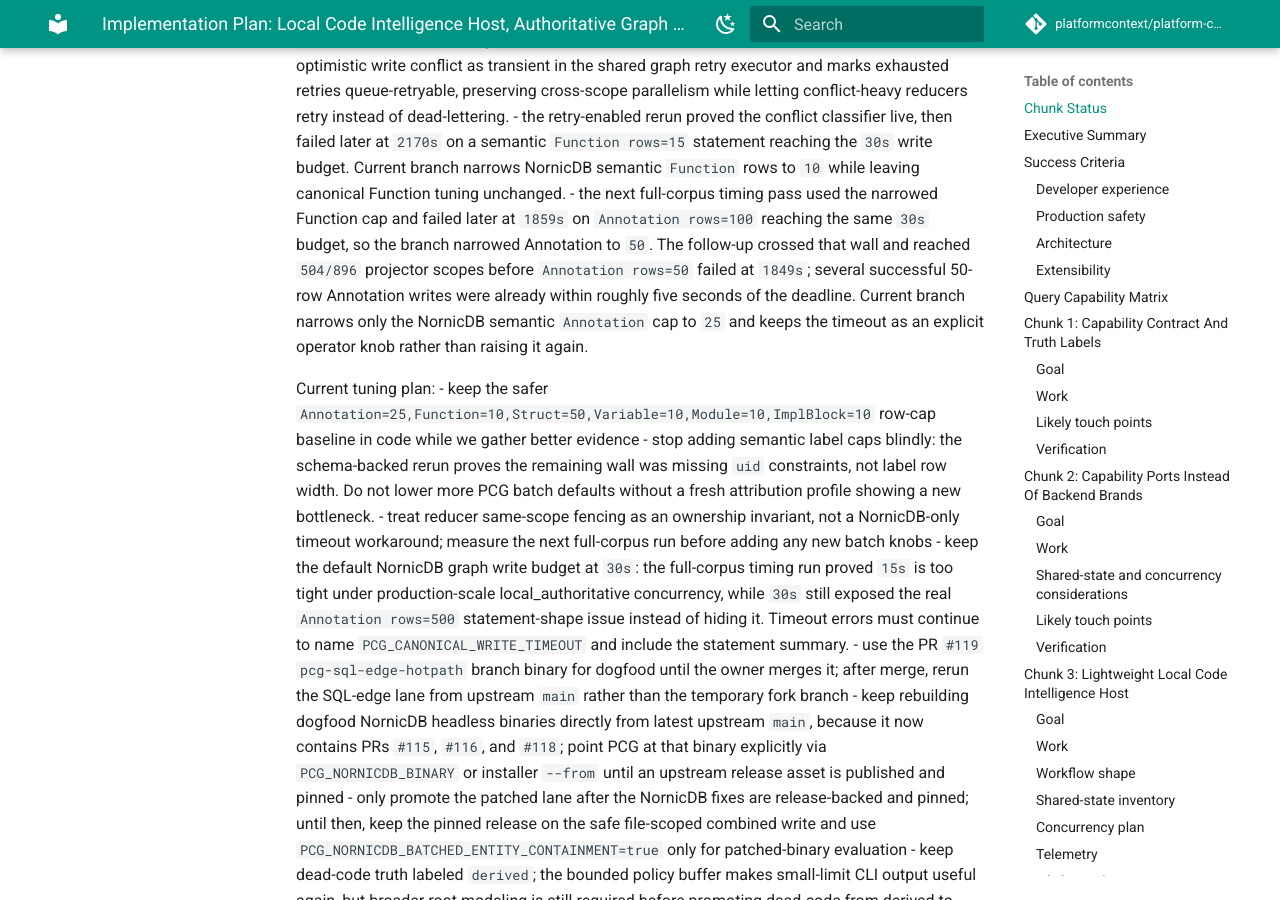
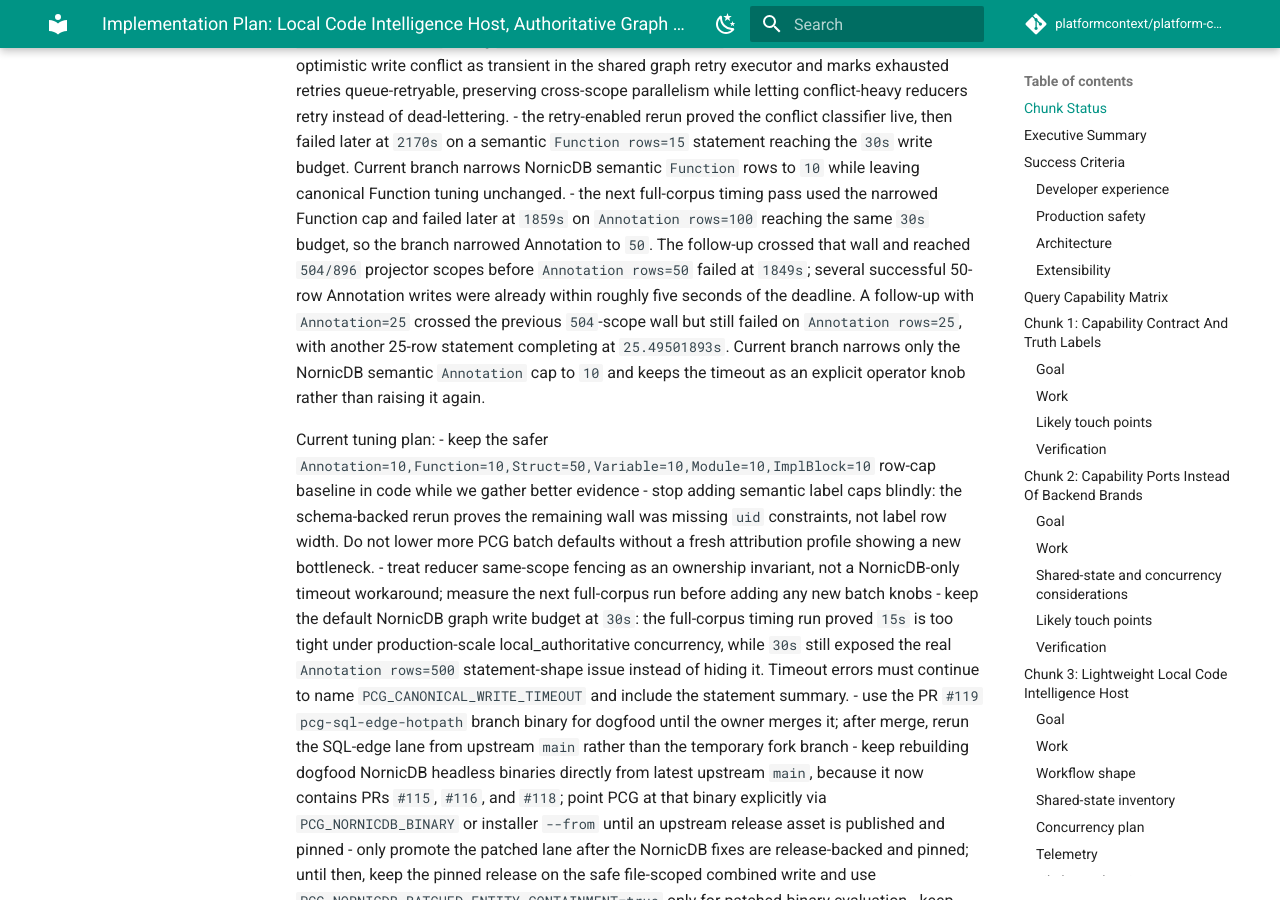
Before and after one commit to platformcontext/platform-context-graph, an MkDocs documentation site: the page built from docs/docs/adrs/2026-04-20-embedded-local-backends-implementation-plan.md, in a window 1280 px wide and 900 px high, scrolled down 23071 px. Built offline with MkDocs 1.6.1 and Material for MkDocs 9.7.7, drawn with Linux system fonts in a browser that asks for light colours; comment, search, counter and statistics services are not loaded.

Commit message:
Reduce NornicDB semantic annotation cap

```diff
--- a/docs/docs/adrs/2026-04-20-embedded-local-backends-implementation-plan.md
+++ b/docs/docs/adrs/2026-04-20-embedded-local-backends-implementation-plan.md
@@ -102,10 +102,10 @@ Latest 2026-04-25 NornicDB dogfood evidence:
 - a follow-up diagnostic run with `PCG_CANONICAL_WRITE_TIMEOUT=30s` moved the full-corpus wall to `1694s` and proved the timeout knob is effective, but it exposed the next real write shape instead of finishing: `semantic_entity_materialization` timed out on `Annotation rows=500`. That slice added a NornicDB semantic `Annotation` row cap so huge annotation batches split before they monopolize the graph writer.
 - the rerun with `Annotation=100` moved past that timeout and hit a different concurrency surface: NornicDB returned `conflict: edge ... changed after transaction start` during `inheritance_materialization`. Current branch now treats that optimistic write conflict as transient in the shared graph retry executor and marks exhausted retries queue-retryable, preserving cross-scope parallelism while letting conflict-heavy reducers retry instead of dead-lettering.
 - the retry-enabled rerun proved the conflict classifier live, then failed later at `2170s` on a semantic `Function rows=15` statement reaching the `30s` write budget. Current branch narrows NornicDB semantic `Function` rows to `10` while leaving canonical Function tuning unchanged.
-- the next full-corpus timing pass used the narrowed Function cap and failed later at `1859s` on `Annotation rows=100` reaching the same `30s` budget, so the branch narrowed Annotation to `50`. The follow-up crossed that wall and reached `504/896` projector scopes before `Annotation rows=50` failed at `1849s`; several successful 50-row Annotation writes were already within roughly five seconds of the deadline. Current branch narrows only the NornicDB semantic `Annotation` cap to `25` and keeps the timeout as an explicit operator knob rather than raising it again.
+- the next full-corpus timing pass used the narrowed Function cap and failed later at `1859s` on `Annotation rows=100` reaching the same `30s` budget, so the branch narrowed Annotation to `50`. The follow-up crossed that wall and reached `504/896` projector scopes before `Annotation rows=50` failed at `1849s`; several successful 50-row Annotation writes were already within roughly five seconds of the deadline. A follow-up with `Annotation=25` crossed the previous `504`-scope wall but still failed on `Annotation rows=25`, with another 25-row statement completing at `25.49501893s`. Current branch narrows only the NornicDB semantic `Annotation` cap to `10` and keeps the timeout as an explicit operator knob rather than raising it again.
 
 Current tuning plan:
-- keep the safer `Annotation=25,Function=10,Struct=50,Variable=10,Module=10,ImplBlock=10` row-cap baseline in code while we gather better evidence
+- keep the safer `Annotation=10,Function=10,Struct=50,Variable=10,Module=10,ImplBlock=10` row-cap baseline in code while we gather better evidence
 - stop adding semantic label caps blindly: the schema-backed rerun proves the remaining wall was missing `uid` constraints, not label row width. Do not lower more PCG batch defaults without a fresh attribution profile showing a new bottleneck.
 - treat reducer same-scope fencing as an ownership invariant, not a NornicDB-only timeout workaround; measure the next full-corpus run before adding any new batch knobs
 - keep the default NornicDB graph write budget at `30s`: the full-corpus timing run proved `15s` is too tight under production-scale local_authoritative concurrency, while `30s` still exposed the real `Annotation rows=500` statement-shape issue instead of hiding it. Timeout errors must continue to name `PCG_CANONICAL_WRITE_TIMEOUT` and include the statement summary.
```
Also changed, not shown: docs/docs/adrs/2026-04-22-nornicdb-graph-backend-candidate.md (+1 -1 lines), docs/docs/reference/nornicdb-tuning.md (+1 -1 lines), 2 other files.
